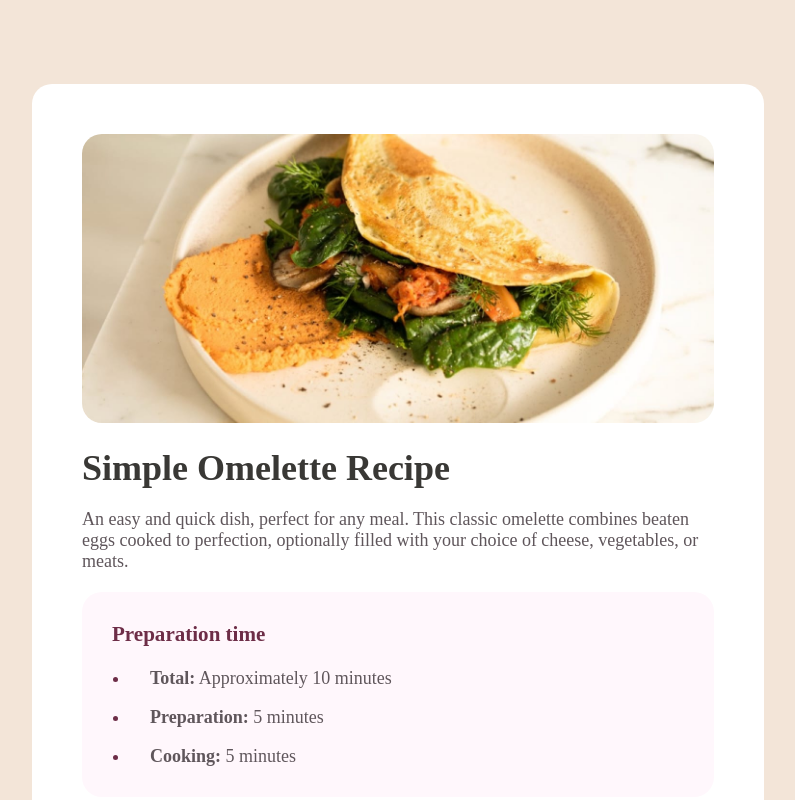
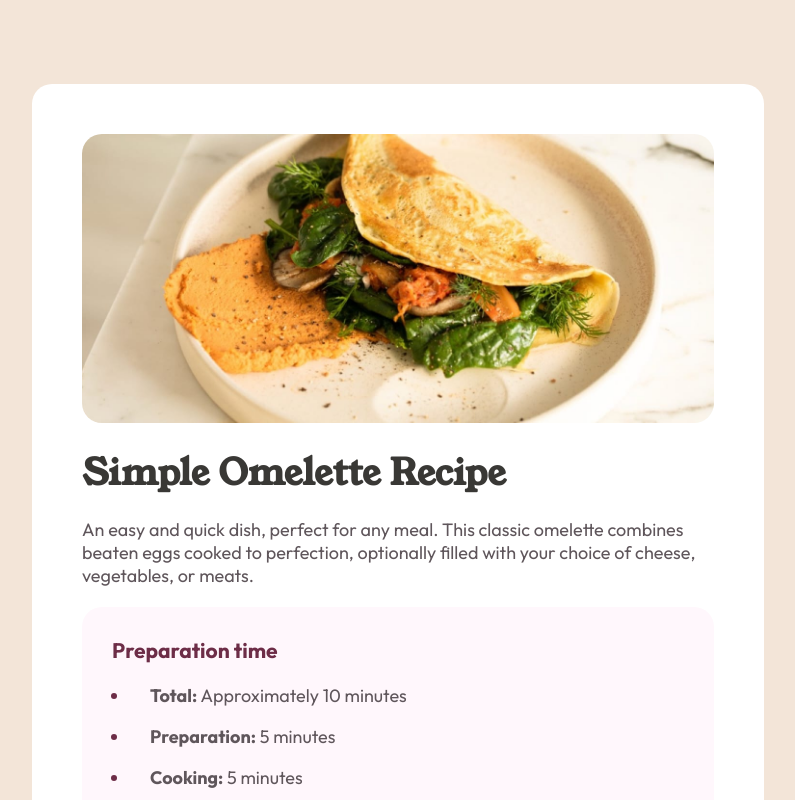
Before and after one commit to TheCodeOfGod/recipe-page-main, a plain HTML site: page index.html in a window 1280 px wide. Shown: the top 800 px of the page, without its empty margins (242-1037 px from the left). Drawn offline with Linux system fonts and the light colour scheme; the site is published under a folder, as on GitHub Pages, so addresses that start at the root find nothing.

Commit message:
cambios en la ruta de las fuentes en css

```diff
--- a/styles.css
+++ b/styles.css
@@ -1,6 +1,6 @@
 @font-face {
     font-family: 'YoungSerif';
-    src: url('/assets/fonts/young-serif/YoungSerif-Regular.ttf');
+    src: url('./assets/fonts/young-serif/YoungSerif-Regular.ttf');
     font-weight: normal;
     font-style: normal;
 }
@@ -8,14 +8,14 @@
 
 @font-face {
     font-family: 'Oufit';
-    src: url(/assets/fonts/outfit/Outfit-VariableFont_wght.ttf);
+    src: url(./assets/fonts/outfit/Outfit-VariableFont_wght.ttf);
     font-weight: normal;
     font-style: normal;
 }
 
 @font-face {
     font-family: 'Oufit';
-    src: url(/assets/fonts/outfit/static/Outfit-Bold.ttf);
+    src: url(./assets/fonts/outfit/static/Outfit-Bold.ttf);
     font-weight: bold;
     font-style: bold;
 }
```
